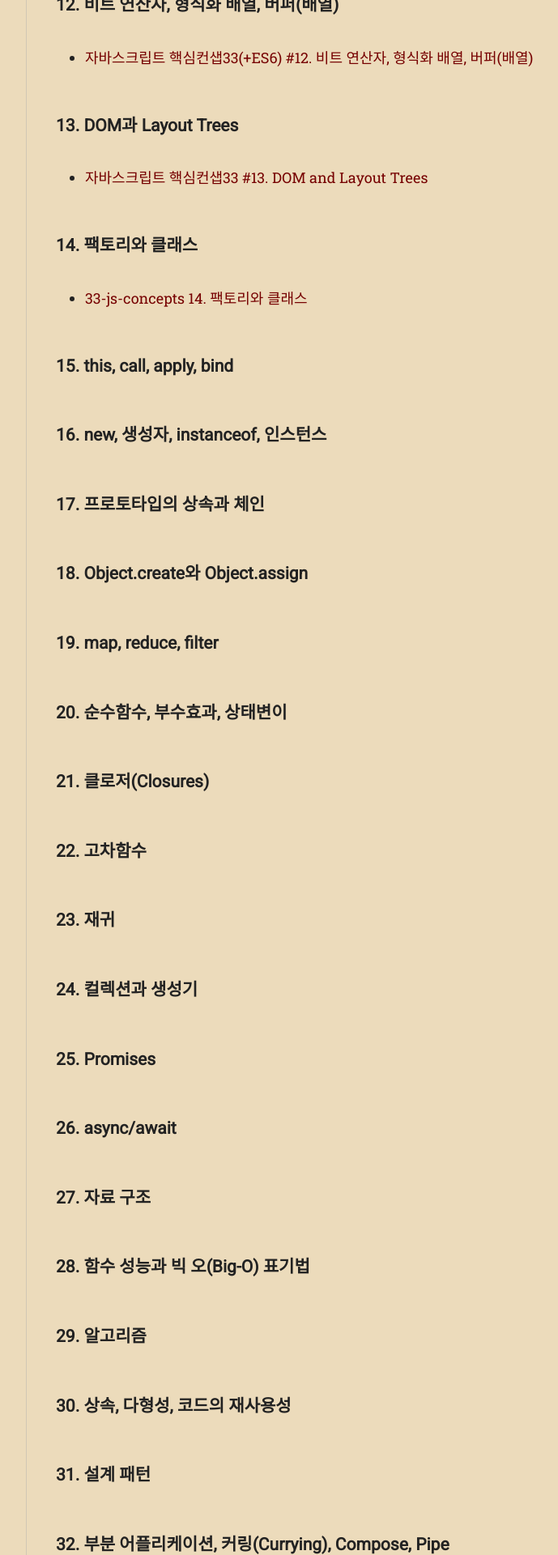
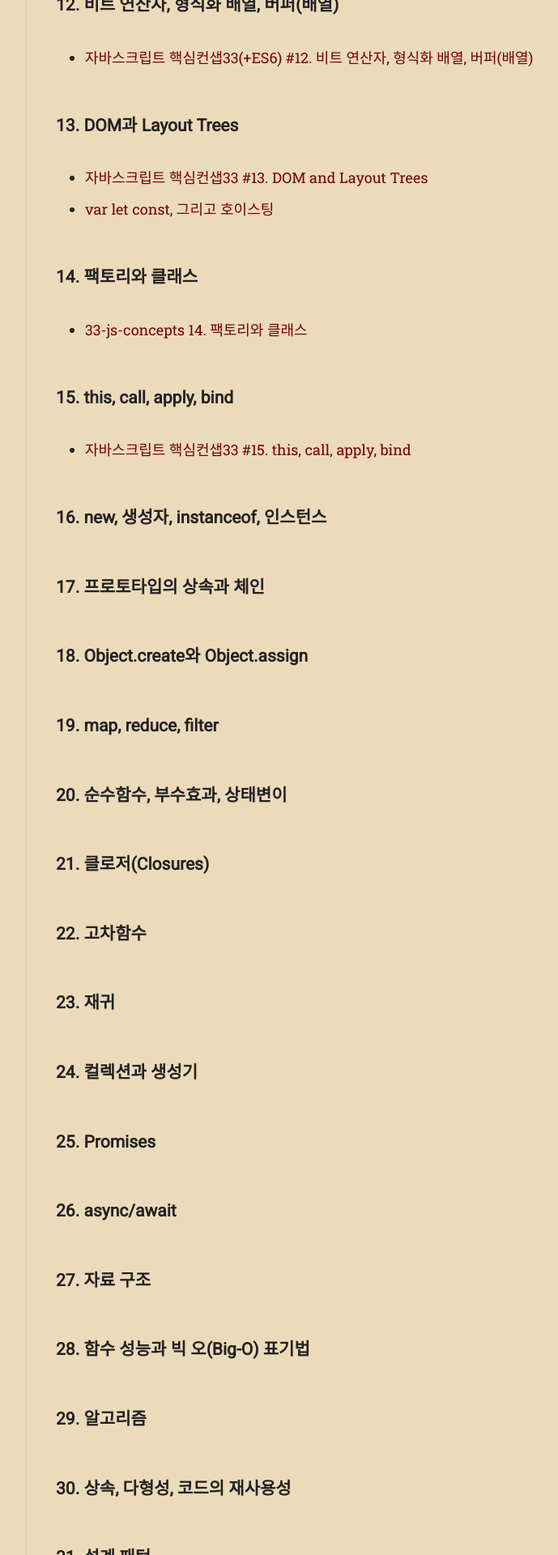
Before and after one commit to unain-dev/unain-dev.github.io, a Jekyll site: the page built from _posts/2021-12-29-CS-JS-33.md, in a window 1280 px wide. Shown: the part 2666-4586 px from the top of the page at 81% size, without its empty margins (357-1046 px from the left). Built offline with Jekyll 4.4.1, drawn with Linux system fonts in a browser that asks for light colours; nearby versions of some CDN libraries; some web fonts are replaced; some of the changed text lies outside the part shown.

Commit message:
modify: CS-JS-33

```diff
--- a/_posts/2021-12-29-CS-JS-33.md
+++ b/_posts/2021-12-29-CS-JS-33.md
@@ -99,6 +99,7 @@ categories: CS
 ### 13. DOM과 Layout Trees
 
 - [자바스크립트 핵심컨샙33 #13. DOM and Layout Trees](https://velog.io/@404/%EC%9E%90%EB%B0%94%EC%8A%A4%ED%81%AC%EB%A6%BD%ED%8A%B8-%ED%95%B5%EC%8B%AC%EC%BB%A8%EC%83%9933-11.-DOM-and-Layout-Trees)
+- [var let const, 그리고 호이스팅](https://yceffort.kr/2020/05/var-let-const-hoisting)
 
 ### 14. 팩토리와 클래스
 
@@ -106,7 +107,7 @@ categories: CS
 
 ### 15. this, call, apply, bind
 
-<!-- - [자바스크립트 핵심컨샙33 #15. this, call, apply, bind](https://velog.io/@404/%EC%9E%90%EB%B0%94%EC%8A%A4%ED%81%AC%EB%A6%BD%ED%8A%B8-%ED%95%B5%EC%8B%AC%EC%BB%A8%EC%83%9933-15.-this-call-apply-bind) -->
+- [자바스크립트 핵심컨샙33 #15. this, call, apply, bind](https://velog.io/@404/%EC%9E%90%EB%B0%94%EC%8A%A4%ED%81%AC%EB%A6%BD%ED%8A%B8-%ED%95%B5%EC%8B%AC%EC%BB%A8%EC%83%9933-15.-this-call-apply-bind)
 
 ### 16. new, 생성자, instanceof, 인스턴스
 
```
